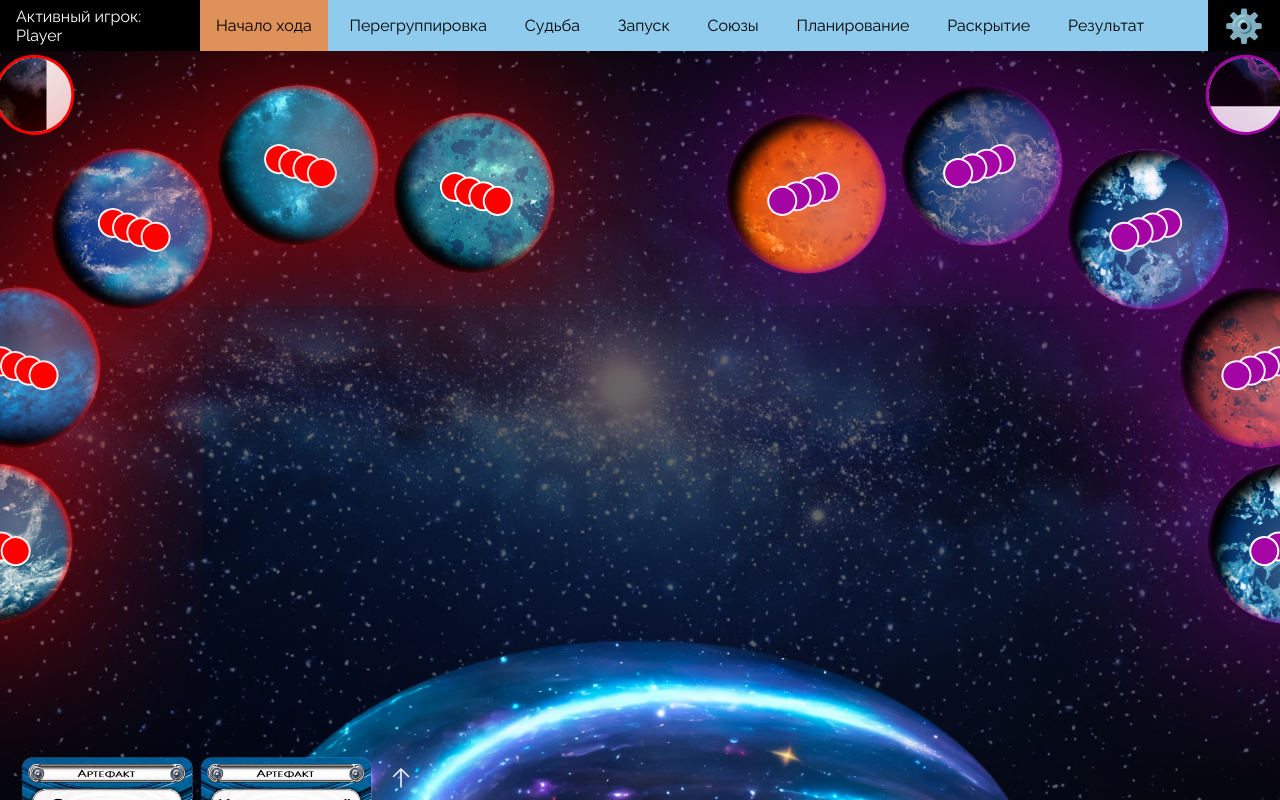
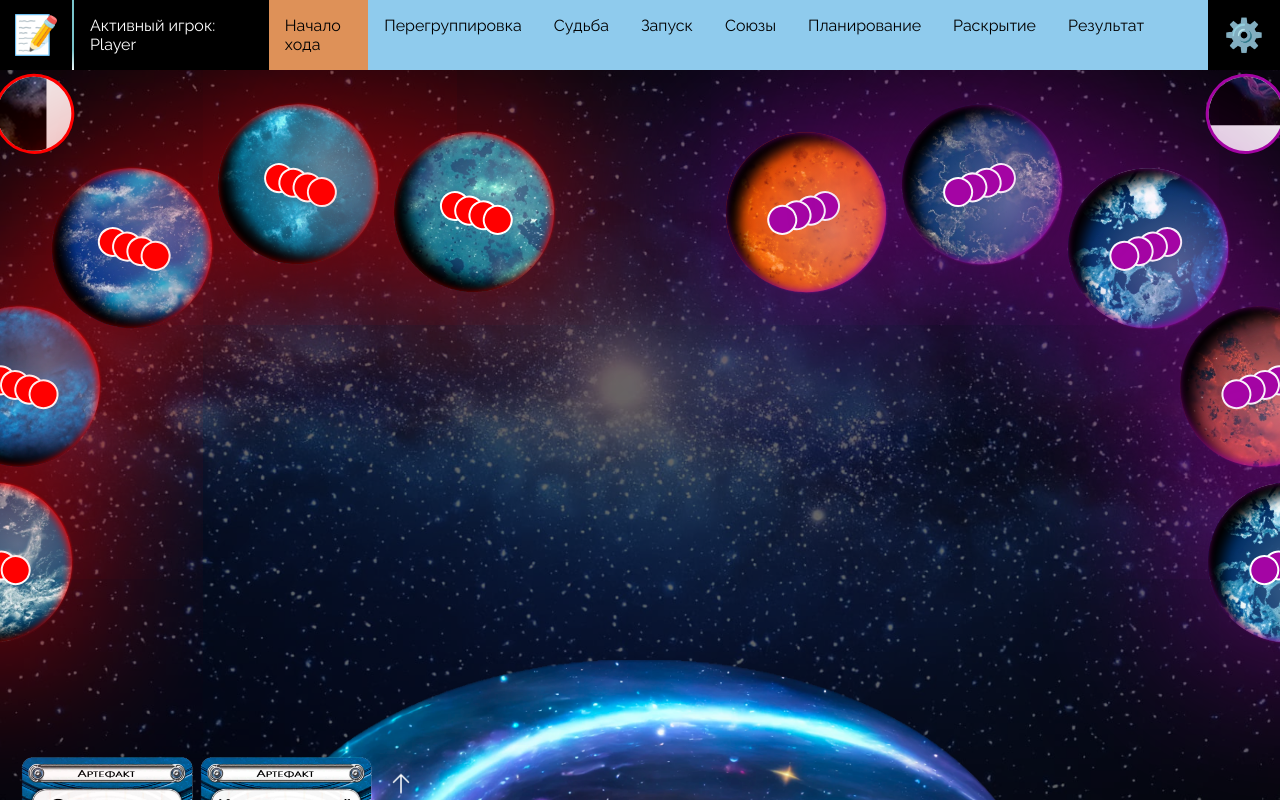
Before and after one commit to andrey-luzin/cosmic-encounter, a Next.js app: page / in a window 1280 px wide. Built offline with nearby package versions, Linux system fonts and the light colour scheme; a web font is replaced by a local one.

Commit message:
GameLog markup

```diff
--- a/src/components/Dashboard/index.tsx
+++ b/src/components/Dashboard/index.tsx
@@ -16,6 +16,7 @@ import { usePreload } from '@/hooks/usePreload';
 
 import './index.scss';
 import { Progress } from '../Progress';
+import { GameLog } from '../GameLog';
 
 type DashboardProps = unknown;
 
@@ -128,6 +129,7 @@ export const Dashboard: FC<DashboardProps> = () => {
   return(
     <div className="dashboard">
       <RoundProgress />
+      <GameLog />
       <PlayerHand />
       <div
         className={cx(
--- /dev/null
+++ b/src/components/GameLog/index.scss
@@ -0,0 +1,24 @@
+@import '@/styles/mixins.scss';
+
+.game-log {
+  background-color: var(--color-bg-main);
+  color: var(--color-deck-text);
+  @include gradientBorder('right');
+
+  width: var(--log-width);
+  top: var(--top-panel-height, 0);
+  height: calc(100% - var(--top-panel-height, 0));
+  position: fixed;
+  left: 0;
+  overflow: auto;
+  z-index: 1;
+  padding: 1rem;
+  visibility: hidden;
+  transform: translateX(-100%);
+  @include transition;
+
+  &--is-visible {
+    visibility: visible;
+    transform: translateX(0);
+  }
+}
--- /dev/null
+++ b/src/components/GameLog/index.tsx
@@ -0,0 +1,23 @@
+import React, { FC, useEffect } from 'react';
+import cn from 'classnames';
+
+import './index.scss';
+import { useStore } from '@/store';
+import { CSSLogWidth } from '@/const/css-consts';
+
+type GameLogProps = unknown;
+
+export const GameLog: FC<GameLogProps> = () => {
+  const { state } = useStore();
+
+  useEffect(() => {
+    document.documentElement.style.setProperty(
+      CSSLogWidth, state.gameLog.logIsOpen ? '340px' : '0px'
+    );
+  }, [state]);
+
+  return(
+    <div className={cn('game-log', {'game-log--is-visible': state.gameLog.logIsOpen })}>
+    </div>
+  );
+};
--- a/src/components/PlayerHand/index.scss
+++ b/src/components/PlayerHand/index.scss
@@ -10,11 +10,14 @@
   align-items: flex-end;
   height: 0;
   max-width: 100%;
+  transform: translateX(var(--log-width));
+  width: calc(100% - var(--log-width));
+  @include transition;
 
   &__hide-button {
     @extend %clear-button;
 
-    padding: .5rem;
+    padding: .15rem .5rem;
     display: flex;
     align-items: center;
     justify-content: center;
--- a/src/components/RoundProgress/index.scss
+++ b/src/components/RoundProgress/index.scss
@@ -3,7 +3,6 @@
 .round-progress {
   display: flex;
   background-color: var(--color-bg-main);
-  z-index: 100;
 
   &__current-player {
     width: 200px;
@@ -30,7 +29,7 @@
     }
   }
 
-  &__settings-btn {
+  &__tool-btn {
     @extend %clear-button;
 
     padding: 0.1rem 1rem;
@@ -41,4 +40,12 @@
       transform: scale(1.2);
     }
   }
+
+  &__tool-wrapper {
+    display: flex;
+    border-right: 2px solid transparent;
+    border-image-slice: 1;
+    border-width-right: 2px;
+    border-image-source: gradient();
+  }
 }
--- a/src/components/RoundProgress/index.tsx
+++ b/src/components/RoundProgress/index.tsx
@@ -1,10 +1,14 @@
-import React, { FC, useState } from 'react';
+import React, { FC, useCallback, useLayoutEffect, useRef, useState } from 'react';
 import cx from 'classnames';
 
 import { SettingsMenu } from '../SettingsMenu';
 
+import { CSSTopPanelHeight } from '@/const/css-consts';
+import { Phases } from '@/types/PhaseTypes';
+import { useStore } from '@/store';
+import { ActionTypes } from '@/store/types';
+
 import './index.scss';
-import { Phases } from '@/types/PhaseTypes';
 
 type RoundProgressProps = unknown;
 
@@ -52,14 +56,45 @@ const steps = [
 ];
 
 export const RoundProgress: FC<RoundProgressProps> = () => {
+  const divRef = useRef<HTMLDivElement>(null);
   const [settingsIsVisible, setSettingsIsVisible] = useState<boolean>(false);
+  const { state, dispatch } = useStore();
+
+  useLayoutEffect(() => {
+    const updateTopPanelHeight = () => {
+      if (divRef.current) {
+        document.documentElement.style.setProperty(
+          CSSTopPanelHeight, `${divRef.current.offsetHeight}px`
+        );
+      }
+    };
+    updateTopPanelHeight();
+    window.addEventListener('resize', updateTopPanelHeight);
+    return () => window.removeEventListener('resize', updateTopPanelHeight);
+  }, []);
 
   const handleSettingsClick = (isVisible: boolean) => {
     setSettingsIsVisible(isVisible);
   };
 
+  const handleLogClick = useCallback(() => {
+    dispatch({
+      type: ActionTypes.SET_GAMELOG,
+      payload: {
+        logIsOpen: !state.gameLog.logIsOpen
+      }
+    });
+  }, [dispatch, state]);
+
   return(
-    <div className="round-progress">
+    <div className="round-progress" ref={divRef}>
+      <span className='round-progress__tool-wrapper'>
+        <button
+          className="round-progress__tool-btn"
+          onClick={handleLogClick}
+          title='Лог'
+        >📝</button>
+      </span>
       <div className="round-progress__current-player">
         Активный игрок:
         <span
@@ -80,12 +115,10 @@ export const RoundProgress: FC<RoundProgressProps> = () => {
         }
       </div>
       <button
-        className="round-progress__settings-btn"
+        className="round-progress__tool-btn"
         onClick={() => handleSettingsClick(true)}
         title='Настройки'
-      >
-        ⚙️
-      </button>
+      >⚙️</button>
       <SettingsMenu
         isVisible={settingsIsVisible}
         onClose={() => handleSettingsClick(false)}
--- a/src/const/css-consts.ts
+++ b/src/const/css-consts.ts
@@ -2,3 +2,5 @@ export const CSSItemsCount = '--items-count';
 export const CSSDecksCount = '--decks-count';
 export const CSSDeckIndex = '--deck-index';
 export const CSSDeckColor = '--deck-color';
+export const CSSTopPanelHeight = '--top-panel-height';
+export const CSSLogWidth = '--log-width';
--- a/src/store/index.tsx
+++ b/src/store/index.tsx
@@ -7,7 +7,10 @@ const initialState: AppState = {
   settings: {
     animation: false,
   },
-  layoutRef: null
+  layoutRef: null,
+  gameLog: {
+    logIsOpen: false,
+  }
 };
 
 type StoreContextType = {
--- a/src/store/reducer.ts
+++ b/src/store/reducer.ts
@@ -4,6 +4,8 @@ export const reducer = (state: AppState, action: Action): AppState => {
   switch (action.type) {
     case ActionTypes.SET_SETTINGS:
       return { ...state, settings: action.payload };
+    case ActionTypes.SET_GAMELOG:
+      return { ...state, gameLog: action.payload };
     case ActionTypes.INIT_LAYOUT:
       return { ...state, layoutRef: action.payload };
     default:
--- a/src/store/types.ts
+++ b/src/store/types.ts
@@ -6,16 +6,23 @@ interface SettingsState {
 
 type LayoutState = RefObject<Element> | null;
 
+interface GameLogState {
+  logIsOpen: boolean;
+}
+
 export interface AppState {
   settings: SettingsState;
-  layoutRef: LayoutState
+  layoutRef: LayoutState;
+  gameLog: GameLogState;
 }
 
 export enum ActionTypes {
   SET_SETTINGS ='SET_SETTINGS',
+  SET_GAMELOG ='SET_GAMELOG',
   INIT_LAYOUT ='INIT_LAYOUT',
 }
 
 export type Action =
   | { type: ActionTypes.SET_SETTINGS; payload: SettingsState }
+  | { type: ActionTypes.SET_GAMELOG; payload: GameLogState }
   | { type: ActionTypes.INIT_LAYOUT; payload: LayoutState };
--- a/src/styles/mixins.scss
+++ b/src/styles/mixins.scss
@@ -90,6 +90,11 @@
     border-left-width: 3px;
   }
 
+  @if $position == 'right' {
+    border-right-style: solid;
+    border-right-width: 3px;
+  }
+
   border-image: gradient(40deg) 1% 1%;
 }
 
--- a/src/styles/variables.scss
+++ b/src/styles/variables.scss
@@ -12,4 +12,6 @@
   --decks-count: 1;
   --border-radius: 3px;
   --z-20: 20;
+  --log-width: 340px;
+  --top-panel-height: 0px;
 };
```
